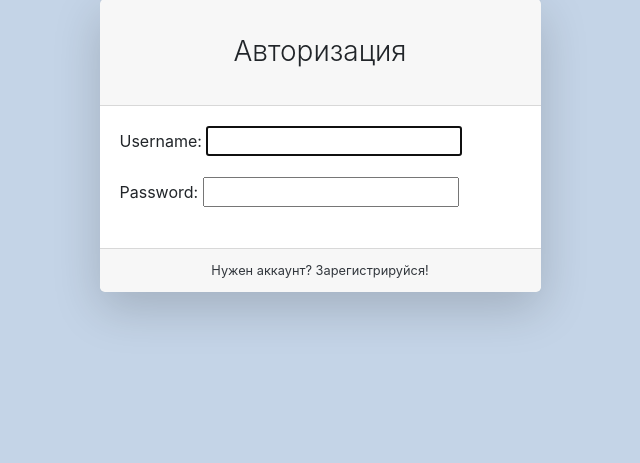
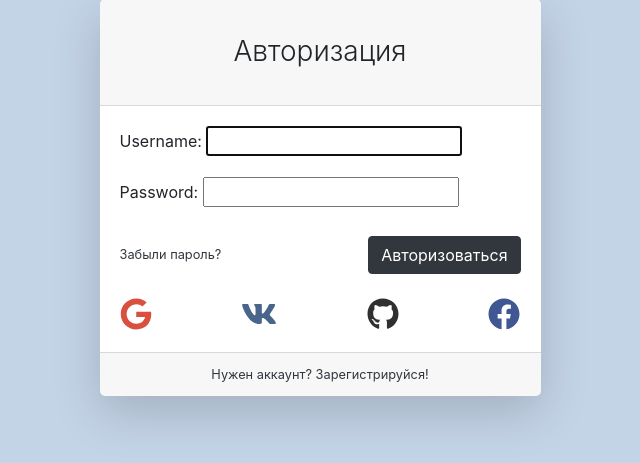
Before and after one commit to BRATnavsegda/New_internet_shop, a Django app: template store/users/templates/users/login.html in a window 1280 px wide. Shown: the part 173-636 px from the top of the page, without its empty margins (320-960 px from the left). Run offline with Django 4.2, Linux system fonts and the light colour scheme; the template is opened without the code that fills it: values that come from a table or form of the project are taken from there, others are empty; parts of the project's set-up code (start-up, migrations or seed data) failed here and were passed over; some libraries are stand-ins or nearby versions.

Commit message:
add login controller

```diff
--- a/store/users/templates/users/login.html
+++ b/store/users/templates/users/login.html
@@ -16,7 +16,8 @@
                             <div class="card-header"><h3 class="text-center font-weight-light my-4">Авторизация</h3>
                             </div>
                             <div class="card-body">
-                                <form>
+                                <form action="{% url 'users:login' %}" method="post">
+                                    {% csrf_token %}
                                     {{ login_form.as_p }}
 {#                                    <div class="form-group">#}
 {#                                        <label class="small mb-1" for="inputEmailAddress">Имя пользователя</label>#}
@@ -28,24 +29,24 @@
 {#                                        <input class="form-control py-4" id="inputPassword" type="password"#}
 {#                                               placeholder="Введите пароль"/>#}
 {#                                    </div>#}
-{#                                    <div class="form-group d-flex align-items-center justify-content-between mt-4 mb-0">#}
-{#                                        <a class="small" href="#">Забыли пароль?</a>#}
-{#                                        <input class="btn btn-primary" type="submit" value="Авторизоваться">#}
-{#                                    </div>#}
-{#                                    <div class="form-group d-flex align-items-center justify-content-between mt-4 mb-0">#}
-{#                                        <a href="#">#}
-{#                                            <i class="fab fa-google fa-2x" style="color: #d9503e;"></i>#}
-{#                                        </a>#}
-{#                                        <a href="#">#}
-{#                                            <i class="fab fa-vk fa-2x" style="color: #4a658b;"></i>#}
-{#                                        </a>#}
-{#                                        <a href="#">#}
-{#                                            <i class="fab fa-github fa-2x" style="color: #303030;"></i>#}
-{#                                        </a>#}
-{#                                        <a href="#">#}
-{#                                            <i class="fab fa-facebook fa-2x" style="color: #405794;"></i>#}
-{#                                        </a>#}
-{#                                    </div>#}
+                                    <div class="form-group d-flex align-items-center justify-content-between mt-4 mb-0">
+                                        <a class="small" href="#">Забыли пароль?</a>
+                                        <input class="btn btn-primary" type="submit" value="Авторизоваться">
+                                    </div>
+                                    <div class="form-group d-flex align-items-center justify-content-between mt-4 mb-0">
+                                        <a href="#">
+                                            <i class="fab fa-google fa-2x" style="color: #d9503e;"></i>
+                                        </a>
+                                        <a href="#">
+                                            <i class="fab fa-vk fa-2x" style="color: #4a658b;"></i>
+                                        </a>
+                                        <a href="#">
+                                            <i class="fab fa-github fa-2x" style="color: #303030;"></i>
+                                        </a>
+                                        <a href="#">
+                                            <i class="fab fa-facebook fa-2x" style="color: #405794;"></i>
+                                        </a>
+                                    </div>
                                 </form>
                             </div>
                             <div class="card-footer text-center">
```
Also changed, not shown: store/users/views.py (+15 -2 lines).
